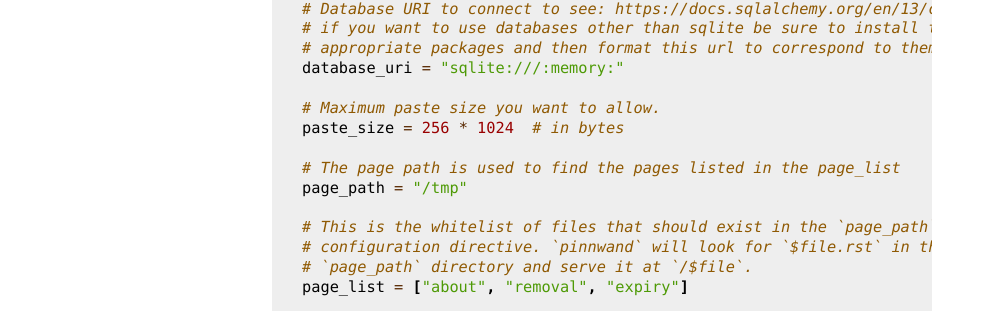
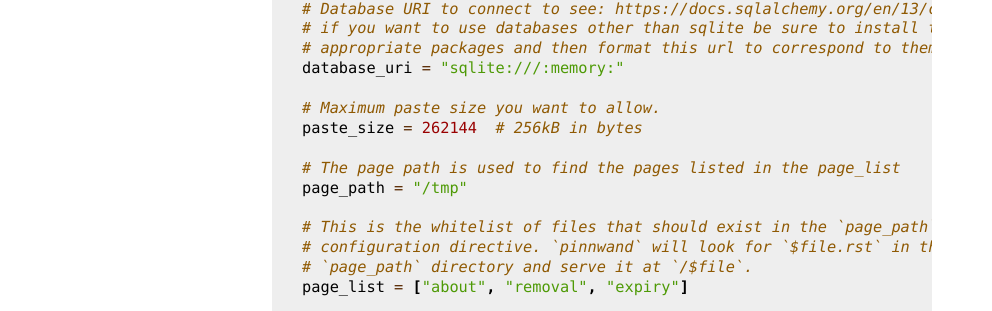
Before and after one commit to supakeen/pinnwand, a Sphinx documentation site: the page built from doc/configuration.rst, in a window 1280 px wide. Shown: the part 640-951 px from the top of the page, without its empty margins (148-1140 px from the left). Built offline with Sphinx 7.4.7, drawn with Linux system fonts in a browser that asks for light colours.

Commit message:
Clarify example toml file.

```diff
--- a/doc/configuration.rst
+++ b/doc/configuration.rst
@@ -31,7 +31,7 @@ with. Here's an example file::
   database_uri = "sqlite:///:memory:"
 
   # Maximum paste size you want to allow.
-  paste_size = 256 * 1024  # in bytes
+  paste_size = 262144  # 256kB in bytes
 
   # The page path is used to find the pages listed in the page_list
   page_path = "/tmp"
```
Also changed, not shown: 1 other file.
